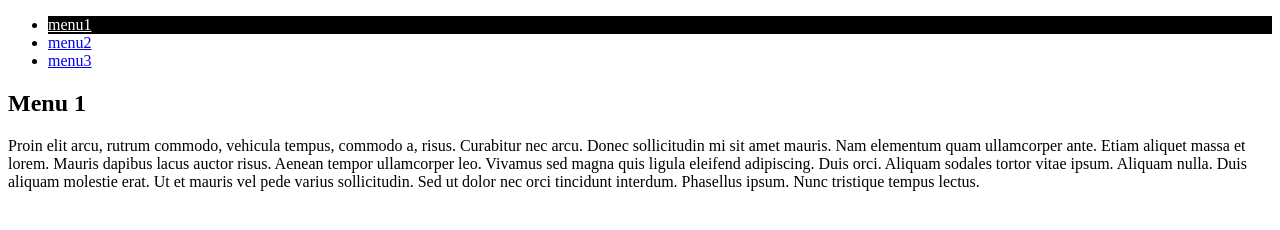
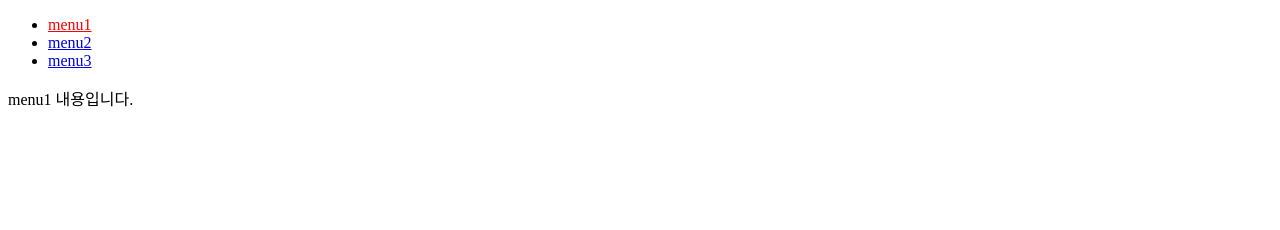
Before and after one commit to seyoungjoy/JavaScript-function, a plain HTML site: page tab menu/practice1.html in a window 1280 px wide. Both pictures are taken after a click on the link "menu1". Drawn offline with Linux system fonts and the light colour scheme.

Commit message:
tab-menu-practice

```diff
--- a/tab menu/practice1.html
+++ b/tab menu/practice1.html
@@ -7,7 +7,17 @@
     <meta name="viewport" content="width=device-width, initial-scale=1.0">
     <title>Document</title>
     <style>
-        #tab-content>div {
+        .tab-content > div{
+            display: none;
+        }
+        .tab-content > div.active{
+            display: block;
+        }
+        .tab-menu > li a.active{
+            color:red;
+        }
+
+        /* #tab-content>div {
             display: none;
         }
         .tab-menu li a{
@@ -16,12 +26,32 @@
         .tab-menu li a.active{
             background:#000;
             color:#fff;
-        }
+        } */
     </style>
 </head>
 
 <body>
+
     <div class="tab-wrapper">
+        <ul class="tab-menu">
+            <li><a href="#tabs-1" class="active">menu1</a></li>
+            <li><a href="#tabs-2">menu2</a></li>
+            <li><a href="#tabs-3">menu3</a></li>
+        </ul>
+        <div class="tab-content">
+            <div id="tabs-1" class="active">
+                menu1 내용입니다.
+            </div>
+            <div id="tabs-2">
+                menu2 내용입니다.
+            </div>
+            <div id="tabs-3">
+                menu3 내용입니다.
+            </div>
+        </div>
+    </div>
+
+    <!-- <div class="tab-wrapper">
         <ul class="tab-menu">
             <li>
                 <a href="#tabs-1" class="active">menu1</a>
@@ -44,7 +74,7 @@
                 <p>Duis cursus. Maecenas ligula eros, blandit nec, pharetra at, semper at, magna. Nullam ac lacus. Nulla facilisi. Praesent viverra justo vitae neque. Praesent blandit adipiscing velit. Suspendisse potenti. Donec mattis, pede vel pharetra blandit, magna ligula faucibus eros, id euismod lacus dolor eget odio. Nam scelerisque. Donec non libero sed nulla mattis commodo. Ut sagittis. Donec nisi lectus, feugiat porttitor, tempor ac, tempor vitae, pede. Aenean vehicula velit eu tellus interdum rutrum. Maecenas commodo. Pellentesque nec elit. Fusce in lacus. Vivamus a libero vitae lectus hendrerit hendrerit.</p>
             </div>
         </div>
-    </div>
+    </div>	 -->
 
     <script src="tab1.js"></script>
 </body>
--- a/tab menu/tab1.js
+++ b/tab menu/tab1.js
@@ -1,27 +1,64 @@
-var targetLink = document.querySelectorAll('.tab-menu a');
-var tabContent = document.querySelectorAll('#tab-content > div');
-console.log(tabContent);
+//1 content 내용이 안보이게 한다.
+//2
 
-for (var i = 0; i < targetLink.length; i++) {
-    targetLink[i].addEventListener('click', function (e) {
+const targetLink = document.querySelectorAll('.tab-menu >li a');
+const tabContent = document.querySelectorAll('.tab-content > div');
+
+for(i=0; i<targetLink.length; i++){
+    targetLink[i].addEventListener('click', function(e){
         e.preventDefault();
-        var orgTarget = e.target.getAttribute('href');
-        // console.log(orgTarget);
 
-        var tabTarget = orgTarget.replace('#', '');
+        const orgTarget = e.target.getAttribute('href');
+        const tabTarget = orgTarget.replace('#', '');
 
-        for(var x = 0; x < tabContent.length; x++){
-            tabContent[x].style.display = 'none';
+        for(x=0; x<tabContent.length; x++){
+            tabContent[x].classList.remove('active');
+            document.getElementById(tabTarget).classList.add('active');
         }
-        document.getElementById(tabTarget).style.display = 'block';
 
-        for( var j = 0; j < targetLink.length; j++ ){
+        for(j=0; j<targetLink.length; j++){
             targetLink[j].classList.remove('active');
             e.target.classList.add('active');
         }
-
     });
 }
-document.getElementById('tabs-1').style.display = 'block';
+
+
+// var targetLink = document.querySelectorAll('.tab-menu a');
+// var tabContent = document.querySelectorAll('#tab-content > div');
+// console.log(tabContent);
+
+// for (var i = 0; i < targetLink.length; i++) {
+//     targetLink[i].addEventListener('click', function (e) {
+//         e.preventDefault();
+//         var orgTarget = e.target.getAttribute('href');
+//         // console.log(orgTarget);
+
+//         var tabTarget = orgTarget.replace('#', '');
+
+//         for(var x = 0; x < tabContent.length; x++){
+//             tabContent[x].style.display = 'none';
+//         }
+//         document.getElementById(tabTarget).style.display = 'block';
+
+//         for( var j = 0; j < targetLink.length; j++ ){
+//             targetLink[j].classList.remove('active');
+//             e.target.classList.add('active');
+//         }
+
+//     });
+// }
+// document.getElementById('tabs-1').style.display = 'block';
 
 // var orgTarget = a.replace('b','c');
+
+/*
+- addEventListener()
+지정한 이벤트가 대상이 전달될 때마다 호출할 함수를 설정한다.
+
+==========event.target 과 event.currentTarget 차이점===========
+target은 내가 클릭한 자식의 요소를 반환한다.
+이벤트가 발생한 요소를 반환해준다.
+currentTarget은 이벤틑가 부착된 부모의 위치를 반환한다.
+
+*/
--- a/tab menu/tab2.js
+++ b/tab menu/tab2.js
@@ -20,5 +20,3 @@ for (var i=0; i<targetLink.length; i++){
     })
 }
 document.getElementById('tabs-1').style.display = 'block';
-
-//target 은 이벤트가 발생한 요소를 반환해준다.
```
Also changed, not shown: loop/loop.js (+37 -2 lines), tab menu/tab3.js (+22 -28 lines).
